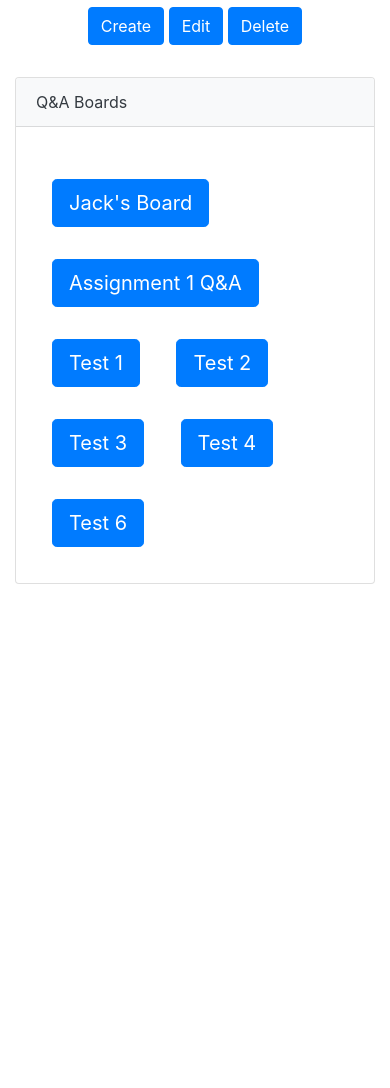
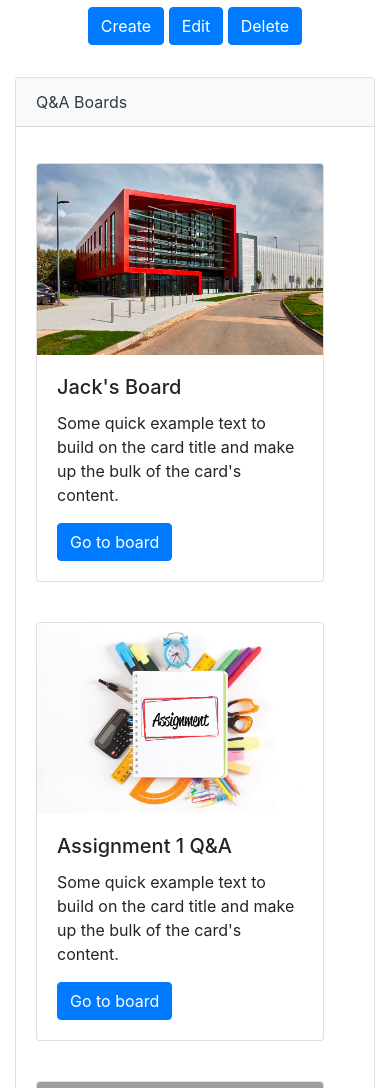
Before and after one commit to jaxkyoung/1921983_WM393_Assignment_2, a Flask app: template src/templates/QABoard.html in a window 390 px wide. Shown: the part 172-1260 px from the top of the page. Before the commit the page ends 756 px from the top, so only its background shows below. Run offline with Flask 2, Linux system fonts and the light colour scheme; the template is opened without the code that fills it: values that come from a table or form of the project are taken from there, others are empty; a user stored in the database is signed in; data comes from the database, SQL or seed files in the repository; parts of the project's set-up code (start-up, migrations or seed data) failed here and were passed over; some libraries are stand-ins or nearby versions; grey boxes are pictures that could not be loaded.

Commit message:
added formatting for cards into 3 column rows

```diff
--- a/src/templates/QABoard.html
+++ b/src/templates/QABoard.html
@@ -14,7 +14,7 @@
     <!-- my css -->
     <link rel="stylesheet" href="{{ url_for('static', filename = 'QABoard.css') }}">
 </head>
-<body style="min-height: 75rem; padding-top: 5rem;">
+<body style="min-height: 100rem; padding-top: 5rem;">
     <nav class="navbar navbar-expand-md navbar-dark fixed-top bg-dark">
         <a class="navbar-brand" href="#">
             <image src="{{url_for('static',filename = 'images/wmglogo.png')}}" width = "60" height = "50" class="d-inline-block align-middle" href="{{ url_for('goHome') }}" alt="">
@@ -99,12 +99,17 @@
                 <span aria-hidden="true">&times;</span>
                 </button>
             </div>
-            <form method="POST" action="{{ url_for('createQABoard_post') }}">
+            <form method="POST" action="{{ url_for('createQABoard_post') }}" enctype="multipart/form-data">
               <div class="modal-body">
                 <div class="form-group">
                   <label for="InputEmail">Board Name</label>
                   <input name = "boardName" type="text" class="form-control" id="InputBoard" aria-describedby="emailHelp" placeholder="Enter board name" required>
                   <small id="boardHelp" class="form-text text-muted">Each board must have a name</small>
+                </div>
+                <div class="form-group">
+                  <label for="InputEmail">Image Path</label>
+                  <input name = "imgPath" type="file" class="form-control" id="InputBoard" aria-describedby="emailHelp" placeholder="Enter board name" required>
+                  <small id="boardHelp" class="form-text text-muted">Each board must have a background image</small>
                 </div>
               </div>
               <div class="modal-footer">
@@ -162,16 +167,26 @@
       </div>
     </div>
     {%endif%}
-    <section class="container" style="padding-top: 1rem;">
-        <div class="card">
-            <div class="card-header text-dark bg-light mb-3">Q&A Boards</div>
+    <div class="container" style="padding-top: 1rem;">
+      <div class="card">
+        <div class="card-header text-dark bg-light mb-3">Q&A Boards</div>
+          <div class="row">
+            {% for board in boards %}
             <div class="card-body">
-              {% for board in boards %}
-              <button style="margin: 1rem;" type="button" class="btn btn-primary btn-lg">{{ board.boardName }}</button>
-              {% endfor %}
+              <div class = "col-sm-4">
+                <div class="card" style="width: 18rem;">
+                  <img class="card-img-top" src="{{url_for('static',filename = 'uploads/' + board.backImg)}}"  alt="Card image cap">
+                  <div class="card-body">
+                    <h5 class="card-title">{{board.boardName}}</h5>
+                    <p class="card-text">Some quick example text to build on the card title and make up the bulk of the card's content.</p>
+                    <a href="#" class="btn btn-primary">Go to board</a>
+                  </div>
+                </div>
+              </div>
             </div>
-            </div>
-        </div>
-    </section>
+            {% endfor %}
+          </div>
+      </div>
+    </div>
 </body>
 </html>
```
